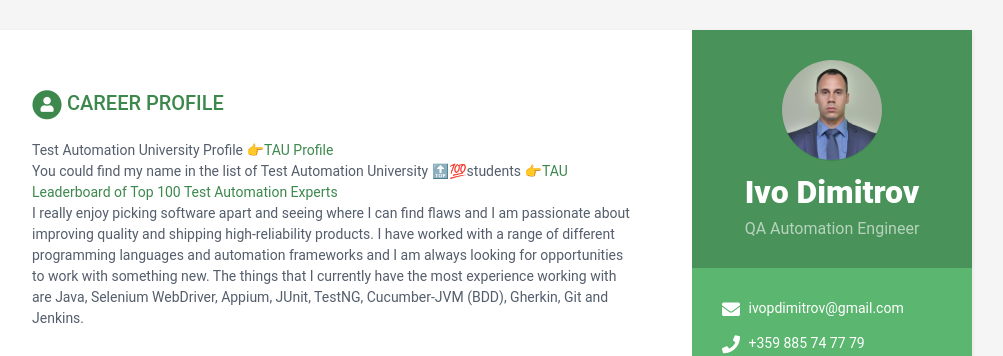
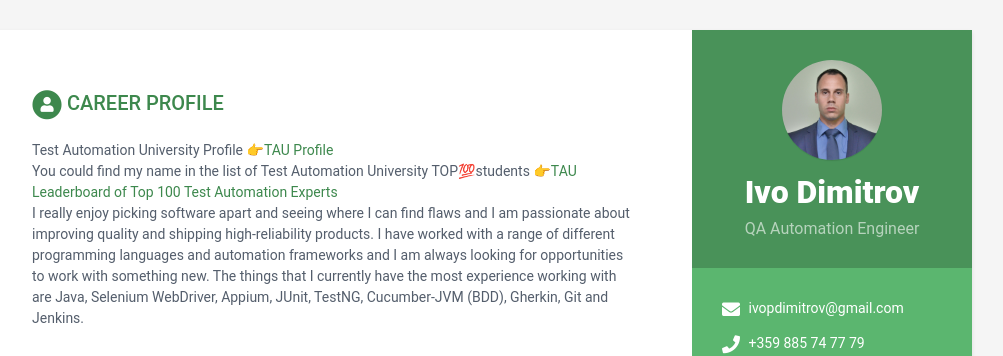
Before and after one commit to ivodimitrov/resume, a Jekyll site: the page built from index.html, in a window 1280 px wide and 900 px high. Shown: the top 356 px of the window, without its empty margins (168-1171 px from the left). Built offline with Jekyll 4.4.1, drawn with Linux system fonts in a browser that asks for light colours.

```diff
--- a/_data/data.yml
+++ b/_data/data.yml
@@ -42,7 +42,7 @@ career-profile:
   title: Career Profile
   summary: |
     Test Automation University Profile 👉<a target="_blank" href="https://testautomationu.applitools.com/me.html#ivopdimitrov">TAU Profile</a><br />
-    You could find my name in the list of Test Automation University 🔝💯students 👉<a target="_blank" href="https://testautomationu.applitools.com/tau100.html">TAU Leaderboard of Top 100 Test Automation Experts</a><br />
+    You could find my name in the list of Test Automation University TOP💯students 👉<a target="_blank" href="https://testautomationu.applitools.com/tau100.html">TAU Leaderboard of Top 100 Test Automation Experts</a><br />
     I really enjoy picking software apart and seeing where I can find flaws and I am passionate about improving
     quality and shipping high-reliability products. I have worked with a range of different programming languages
     and automation frameworks and I am always looking for opportunities to work with something new. The things that
```
